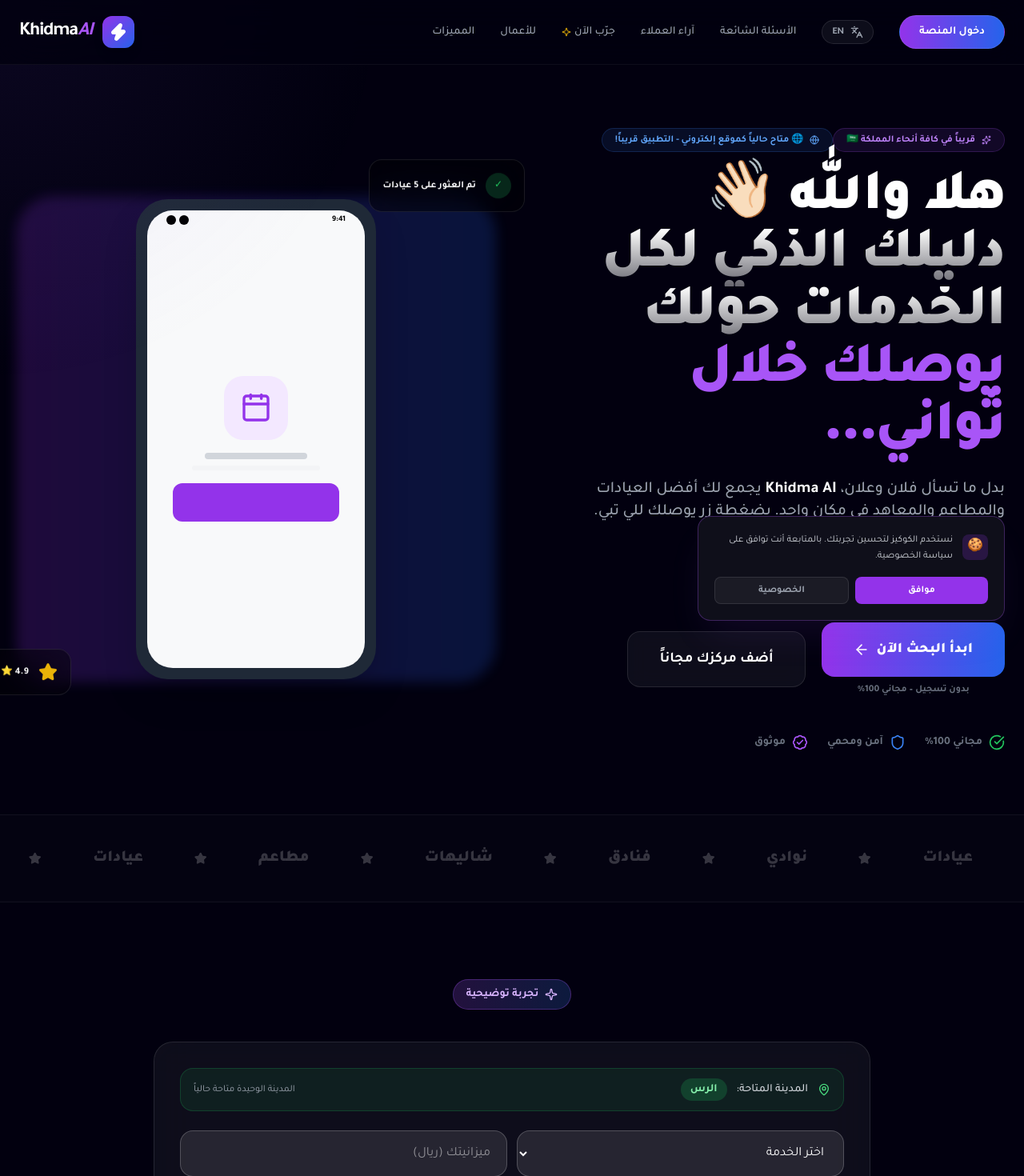
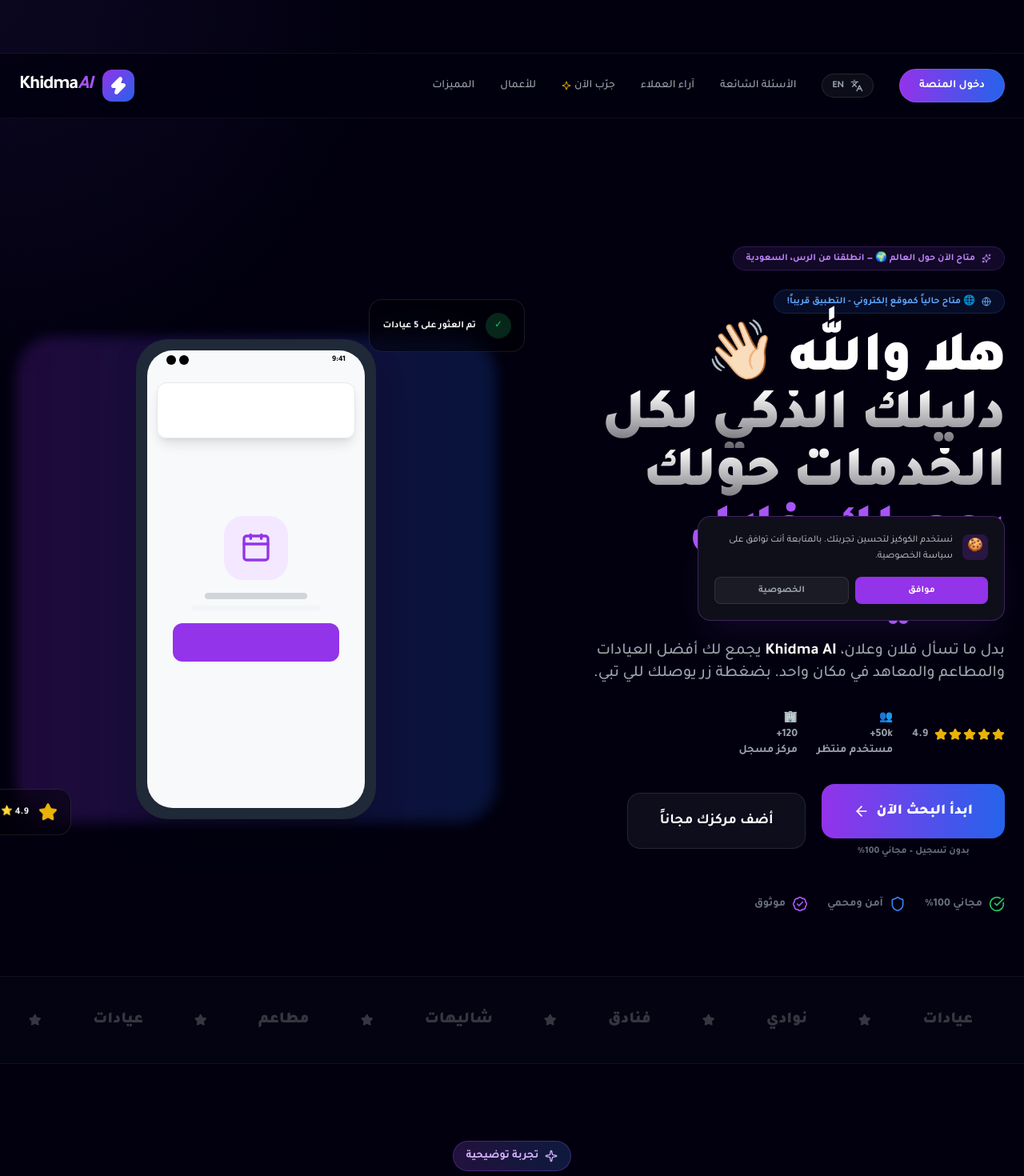
Before and after one commit to a99750579-svg/khidma-ai-web, a Next.js app: page / in a window 1280 px wide. Shown: the top 1470 px of the page at 80% size. Built offline with nearby package versions, Linux system fonts and the light colour scheme.

Commit message:
update website

```diff
--- a/app/components/KhidmaAIV2.tsx
+++ b/app/components/KhidmaAIV2.tsx
@@ -6,8 +6,72 @@ import { AnimatePresence } from "framer-motion";
 import { MESSAGES, CONTACT_INFO } from '../constants/contact';
 import { FaInstagram, FaChrome, FaTiktok } from "react-icons/fa";
 import { Search, MapPin, Star, MessageSquare, Navigation, CheckCircle2, Building2, Zap, Sparkles, Users, ChevronDown, Send, ArrowRight, Shield, Calendar, Clock, BarChart3, Lock, Verified, Bot, Globe, UserCheck, FileCheck, Bell, TrendingUp, Award, Headphones, Rocket, Languages, Menu, X, Play, Heart, Share2, Smartphone, Apple, CheckCircle, ArrowUpRight, Quote, Mail, ExternalLink, Flame, Trophy, Target, Zap as ZapIcon, Crown, Gift, Phone, AlertCircle, XCircle, Loader2, Sparkle } from 'lucide-react';
-
-
+import Script from 'next/script';
+
+// ==================== Google AdSense ====================
+const ADSENSE_CLIENT = 'ca-pub-1995455358597387';
+const ADSENSE_SLOTS = {
+  horizontal: '6831424195',
+  vertical: '3219482242',
+  rectangle: '5739045821',
+};
+
+const AdSenseUnit = ({
+  slot,
+  format = 'auto',
+  className = '',
+}: {
+  slot: string;
+  format?: 'auto' | 'horizontal' | 'vertical' | 'rectangle';
+  className?: string;
+}) => {
+  useEffect(() => {
+    try {
+      // @ts-ignore
+      (window.adsbygoogle = window.adsbygoogle || []).push({});
+    } catch (e) {}
+  }, []);
+
+  return (
+    <ins
+      className={`adsbygoogle ${className}`}
+      style={{ display: 'block' }}
+      data-ad-client={ADSENSE_CLIENT}
+      data-ad-slot={slot}
+      data-ad-format={format}
+      data-full-width-responsive="true"
+    ></ins>
+  );
+};
+
+// الإعلان الأفقي أعلى الصفحة
+const TopAdBanner = () => (
+  <div className="w-full bg-[#02000f] border-b border-white/5 py-2 px-4 flex justify-start overflow-hidden">
+    <div className="w-full max-w-full overflow-hidden min-h-[50px]">
+      <AdSenseUnit slot={ADSENSE_SLOTS.horizontal} format="horizontal" />
+    </div>
+  </div>
+);
+
+// الإعلان العمودي الطويل على يسار الموقع — يظهر فقط على الشاشات الواسعة
+const SideVerticalAd = () => (
+  <aside
+    className="hidden 2xl:block fixed left-2 top-32 z-20 w-[160px] max-h-[600px] overflow-hidden"
+    aria-label="Advertisement"
+  >
+    <AdSenseUnit slot={ADSENSE_SLOTS.vertical} format="vertical" />
+  </aside>
+);
+
+// الإعلان المربع داخل شاشة محاكي الهاتف
+const PhoneMockupAd = () => (
+  <div
+    className="absolute left-3 right-3 top-10 z-20 rounded-xl overflow-hidden bg-white/95 shadow-lg border border-gray-200 min-h-[70px]"
+    aria-label="Advertisement"
+  >
+    <AdSenseUnit slot={ADSENSE_SLOTS.rectangle} format="rectangle" />
+  </div>
+);
 
 // --- مكون محاكي الهاتف (Phone Mockup) ---
 const PhoneMockup = () => {
@@ -44,6 +108,8 @@ const PhoneMockup = () => {
             <div className="w-3 h-3 bg-black rounded-full"></div>
           </div>
         </div>
+
+        <PhoneMockupAd />
 
         {/* محاكاة لواجهة تطبيقك (Flutter UI Simulation) */}
         <AnimatePresence mode="wait">
@@ -313,7 +379,7 @@ const LiveSearchDemo = ({ lang }: { lang: 'ar' | 'en' }) => {
     ar: {
       city: 'المدينة المتاحة',
       riyadh: 'الرس',
-      riyadhNote: 'المدينة الوحيدة متاحة حالياً',
+      riyadhNote: 'من هنا بدأت رحلتنا',
       selectService: 'اختر الخدمة',
       budgetLabel: 'ميزانيتك (ريال)',
       button: 'ابحث الآن',
@@ -328,7 +394,7 @@ const LiveSearchDemo = ({ lang }: { lang: 'ar' | 'en' }) => {
     en: {
       city: 'Available City',
       riyadh: 'AR rass',
-      riyadhNote: 'Only city available now',
+      riyadhNote: 'Where our journey began',
       selectService: 'Select Service',
       budgetLabel: 'Your Budget (SAR)',
       button: 'Search Now',
@@ -492,8 +558,8 @@ const LiveSearchDemo = ({ lang }: { lang: 'ar' | 'en' }) => {
 const SaudiMapSection = ({ lang }: { lang: 'ar' | 'en' }) => {
   const t = {
     ar: {
-      title: 'نبدأ من مدينة واحدة... ونصل لكل المملكة',
-      subtitle: 'خطتنا للتوسع عبر المدن السعودية',
+      title: 'بدأنا من الرس، السعودية... ونوصل الحين لكل العالم',
+      subtitle: 'قصة انطلاقتنا، ووجهتنا القادمة',
       current: 'متاح الآن',
       soon: 'قريباً',
       riyadh: 'الرس',
@@ -501,11 +567,11 @@ const SaudiMapSection = ({ lang }: { lang: 'ar' | 'en' }) => {
       dammam: 'الدمام',
       makkah: 'مكة',
       madinah: 'المدينة',
-      cities: 'مدينة قريباً'
+      cities: 'دولة حول العالم'
     },
     en: {
-      title: 'Starting from One City... Reaching All of Saudi',
-      subtitle: 'Our expansion plan across Saudi cities',
+      title: 'Started in Ar Rass, Saudi Arabia... Now Reaching the World',
+      subtitle: 'Our story began here, and our journey continues worldwide',
       current: 'Available Now',
       soon: 'Coming Soon',
       riyadh: 'Ar rass',
@@ -513,7 +579,7 @@ const SaudiMapSection = ({ lang }: { lang: 'ar' | 'en' }) => {
       dammam: 'Dammam',
       makkah: 'Makkah',
       madinah: 'Madinah',
-      cities: 'cities coming soon'
+      cities: 'countries around the world'
     }
   };
 
@@ -951,7 +1017,7 @@ export default function KhidmaAIV2() {
         login: 'دخول المنصة'
       },
       hero: {
-        badge: 'قريباً في كافة أنحاء المملكة 🇸🇦',
+        badge: 'متاح الآن حول العالم 🌍 — انطلقنا من الرس، السعودية',
         greeting: 'هلا والله 👋🏻',
         title: 'دليلك الذكي لكل الخدمات حولك',
         titleHighlight: 'يوصلك خلال ثواني...',
@@ -1083,8 +1149,8 @@ export default function KhidmaAIV2() {
         subtitle: 'كل ما تود معرفته عن Khidma AI',
         q1: 'المنصة بفلوس؟',
         a1: 'أبد، المنصة مجانية بالكامل للمستخدمين. هدفنا نسهل عليك الوصول لكل الخدمات في مدينتك بدون أي رسوم.',
-        q2: 'ليش بس مدينة واحدة حالياً؟',
-        a2: 'لأننا نبي نضمن جودة البيانات ونعطيك أدق النتائج قبل ما نتوسع لكل المملكة قريباً بإذن الله.',
+        q2: 'هل المنصة متاحة بكل الدول؟',
+        a2: 'نعم! Khidma AI أصبحت متاحة عالمياً. انطلقنا من مدينة الرس بالسعودية، والحين نوسّع تغطيتنا لكل الدول تدريجياً حسب تسجيل المراكز في كل منطقة.',
         q3: 'كيف أحصل على كود الدعوة لمركزي؟',
         a3: 'تواصل معنا عبر حساب مركزك الرسمي على التيك توك أو انستقرام، وفريقنا راح يتحقق من هوية المركز ويرسل لك الكود الخاص بك.',
         q4: 'هل الموقع آمن لبيانات مركزي؟',
@@ -1107,7 +1173,7 @@ export default function KhidmaAIV2() {
         counter: '+50,000 شخص ينتظرون الإطلاق'
       },
       footer: {
-        desc: 'المنصة الأولى والذكية لدليل الخدمات في المملكة. نبدأ من موقع إلكتروني، والهدف تطبيق يخدم كل المدن.',
+        desc: 'المنصة الذكية لدليل الخدمات حول العالم — انطلقنا من الرس، السعودية 🇸🇦',
         links: 'روابط سريعة',
         about: 'عن المنصة',
         add: 'إضافة مركز',
@@ -1131,7 +1197,7 @@ export default function KhidmaAIV2() {
         login: 'Sign In'
       },
       hero: {
-        badge: 'Coming Soon Across Saudi Arabia 🇸🇦',
+        badge: 'Now Available Worldwide 🌍 — Founded in Ar Rass, Saudi Arabia',
         greeting: 'Hey there 👋🏻',
         title: 'Your Smart Guide to All Services Around You',
         titleHighlight: 'It connects you in seconds...',
@@ -1263,8 +1329,8 @@ export default function KhidmaAIV2() {
         subtitle: 'Everything you need to know about Khidma AI',
         q1: 'Is the platform paid?',
         a1: 'Not at all, the platform is completely free for users. Our goal is to make it easy for you to access all services in your city without any fees.',
-        q2: 'Why only one city currently?',
-        a2: 'Because we want to ensure data quality and give you the most accurate results before expanding across the Kingdom soon, God willing.',
+        q2: 'Is the platform available in every country?',
+        a2: 'Yes! Khidma AI is now available worldwide. We started in Ar Rass, Saudi Arabia, and are gradually expanding our coverage to countries around the world as centers register in each region.',
         q3: 'How do I get an invite code for my center?',
         a3: 'Contact us via your center\'s official TikTok or Instagram account, and our team will verify the center\'s identity and send you your unique code.',
         q4: 'Is the platform secure for my center\'s data?',
@@ -1287,7 +1353,7 @@ export default function KhidmaAIV2() {
         counter: '+50,000 people waiting for launch'
       },
       footer: {
-        desc: 'The first smart platform for service directory in the Kingdom. Starting as a website, aiming for an app serving all cities.',
+        desc: 'The smart service directory platform for the world — founded in Ar Rass, Saudi Arabia 🇸🇦',
         links: 'Quick Links',
         about: 'About Platform',
         add: 'Add Center',
@@ -1352,6 +1418,13 @@ export default function KhidmaAIV2() {
         @import url('https://fonts.googleapis.com/css2?family=Tajawal:wght@400;500;700;800;900&display=swap');
       `}</style>
 
+      <Script
+        async
+        src="https://pagead2.googlesyndication.com/pagead/js/adsbygoogle.js?client=ca-pub-1995455358597387"
+        crossOrigin="anonymous"
+        strategy="afterInteractive"
+      />
+
       <div
         className="pointer-events-none fixed inset-0 z-30 transition-opacity duration-300"
         style={{
@@ -1360,7 +1433,9 @@ export default function KhidmaAIV2() {
         aria-hidden="true"
       />
 
-      <nav className={`fixed top-0 w-full z-50 border-b border-white/5 transition-all duration-300 ${scrolled ? 'bg-[#02000f]/95 backdrop-blur-2xl shadow-lg shadow-purple-500/5' : 'bg-[#02000f]/80 backdrop-blur-xl'}`} role="navigation" aria-label="القائمة الرئيسية">
+      <TopAdBanner />
+      <SideVerticalAd />
+      <nav className={`sticky top-0 w-full z-50 border-b border-white/5 transition-all duration-300 ${scrolled ? 'bg-[#02000f]/95 backdrop-blur-2xl shadow-lg shadow-purple-500/5' : 'bg-[#02000f]/80 backdrop-blur-xl'}`} role="navigation" aria-label="القائمة الرئيسية">
         <div className={`max-w-7xl mx-auto px-6 h-20 flex items-center justify-between ${isRTL ? 'flex-row-reverse' : ''}`}>
           <div className={`flex items-center gap-3 group cursor-pointer ${isRTL ? 'text-right' : 'text-left'}`}>
             <div className="w-10 h-10 bg-gradient-to-br from-purple-600 to-blue-600 rounded-xl flex items-center justify-center shadow-lg group-hover:rotate-12 transition-transform" aria-hidden="true">
```
